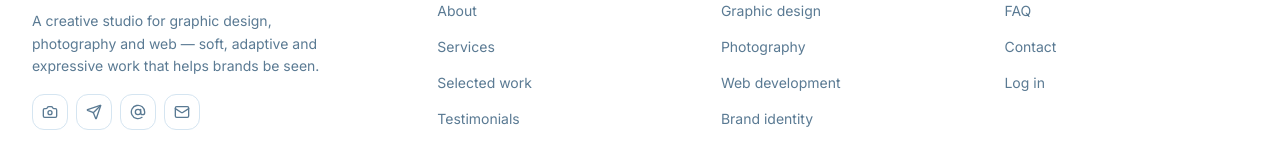
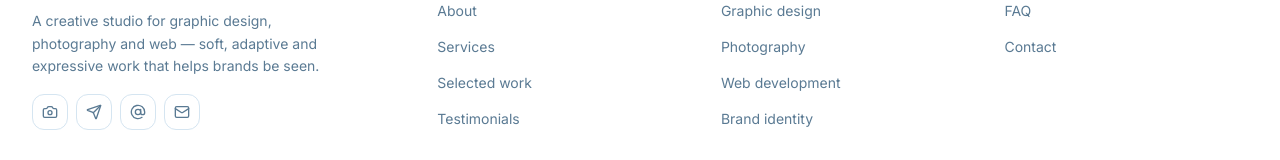
Before and after one commit to delvinraditya/dlvyne, a Next.js app: page / in a window 1280 px wide. Shown: the part 4442-4602 px from the top of the page. Built offline with nearby package versions, Linux system fonts and the light colour scheme.

Commit message:
Log In disepir #2

```diff
--- a/components/site-footer.tsx
+++ b/components/site-footer.tsx
@@ -24,7 +24,6 @@ const footerNav = [
     links: [
       { label: 'FAQ', href: '#faq' },
       { label: 'Contact', href: '#contact' },
-      { label: 'Log in', href: '#login' },
     ],
   },
 ]
```
